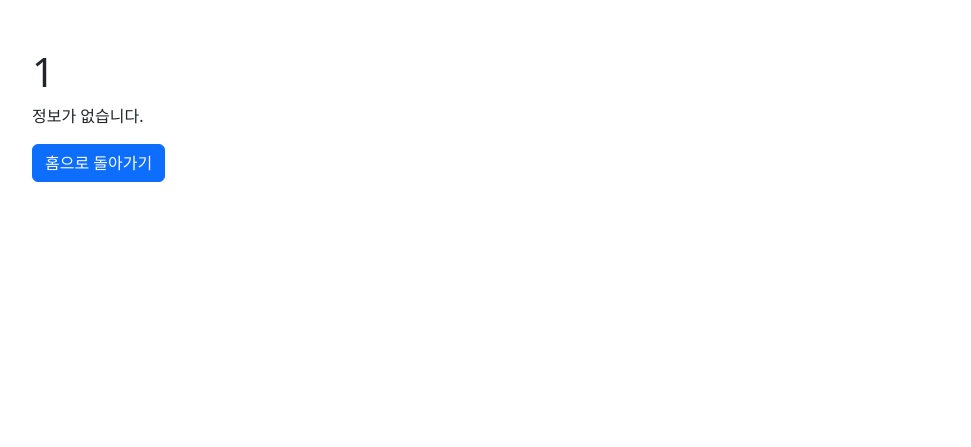
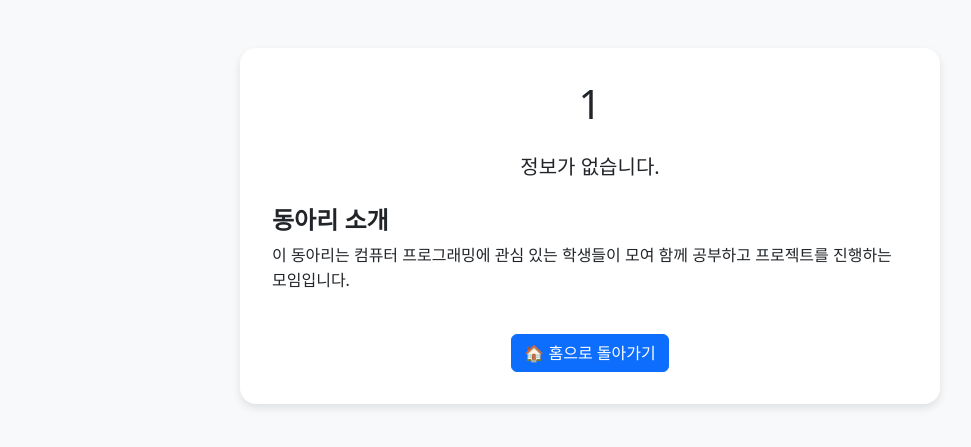
Before and after one commit to MilaEvans/OSS-project, a Flask app: page /club/1 in a window 1280 px wide. Shown: the top 447 px of the page, without its empty margins (50-1021 px from the left). Run offline with Flask 3, Linux system fonts and the light colour scheme.

Commit message:
UI 개선 + 동아리 소개 내용 임시 추가

```diff
--- a/Image extraction/templates/club_detail.html
+++ b/Image extraction/templates/club_detail.html
@@ -4,12 +4,50 @@
     <meta charset="UTF-8">
     <title>{{ club_name }} 상세 정보</title>
     <link rel="stylesheet" href="https://cdn.jsdelivr.net/npm/bootstrap@5.3.0/dist/css/bootstrap.min.css">
+    <style>
+        body {
+            background-color: #f8f9fa;
+        }
+        .club-card {
+            background-color: white;
+            border-radius: 1rem;
+            box-shadow: 0 4px 8px rgba(0,0,0,0.1);
+            padding: 2rem;
+            max-width: 700px;
+            margin: 0 auto;
+        }
+        .btn-primary {
+            margin-top: 1.5rem;
+        }
+        .club-section {
+            text-align: left;
+            margin-top: 1.5rem;
+        }
+        .club-section h4 {
+            font-weight: bold;
+            margin-bottom: 0.5rem;
+        }
+        .club-section p {
+            font-size: 1rem;
+            line-height: 1.6;
+        }
+    </style>
 </head>
 <body>
 <div class="container mt-5">
-    <h1>{{ club_name }}</h1>
-    <p>{{ description }}</p>
-    <a href="/" class="btn btn-primary">홈으로 돌아가기</a>
+    <div class="club-card">
+        <h1 class="text-center mb-4">{{ club_name }}</h1>
+        <p class="lead text-center">{{ description }}</p>
+
+        <div class="club-section">
+            <h4>동아리 소개</h4>
+            <p>이 동아리는 컴퓨터 프로그래밍에 관심 있는 학생들이 모여 함께 공부하고 프로젝트를 진행하는 모임입니다.</p>
+        </div>
+
+        <div class="text-center">
+            <a href="/" class="btn btn-primary">🏠 홈으로 돌아가기</a>
+        </div>
+    </div>
 </div>
 </body>
 </html>
```
